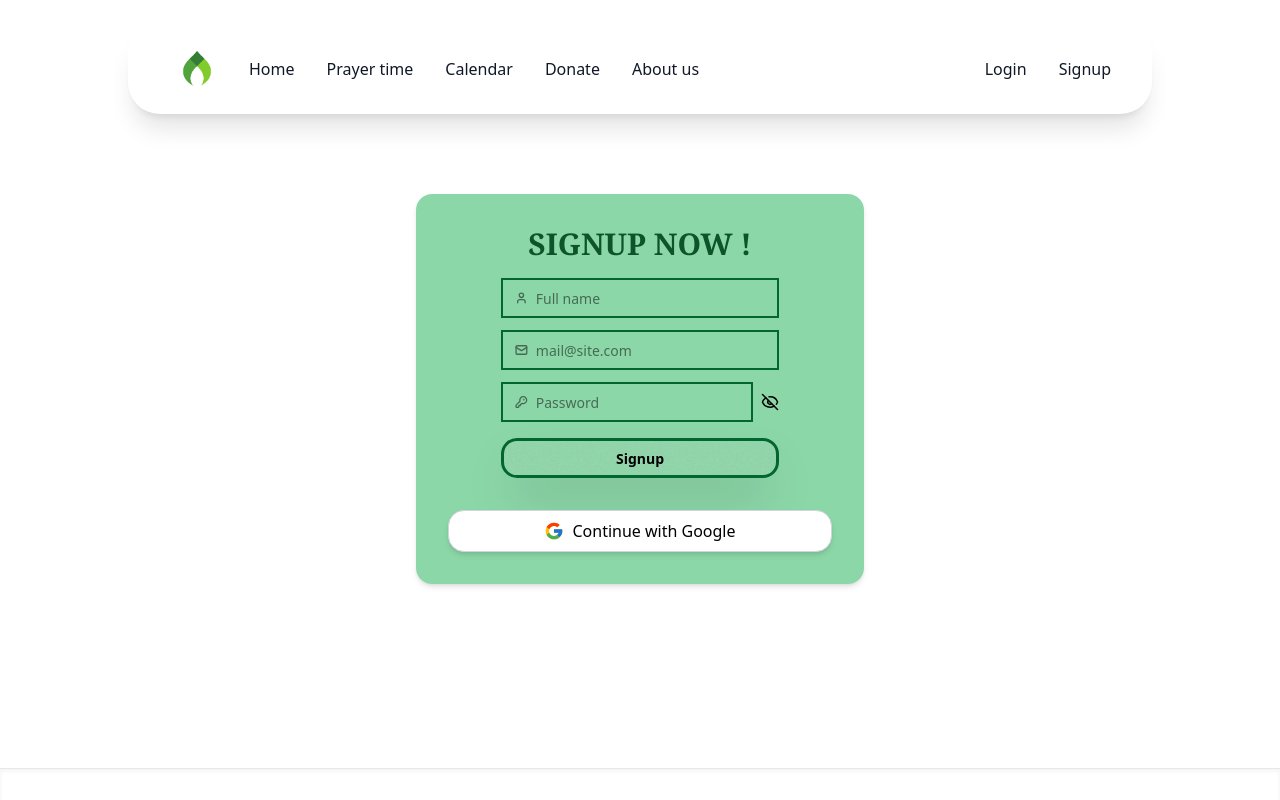
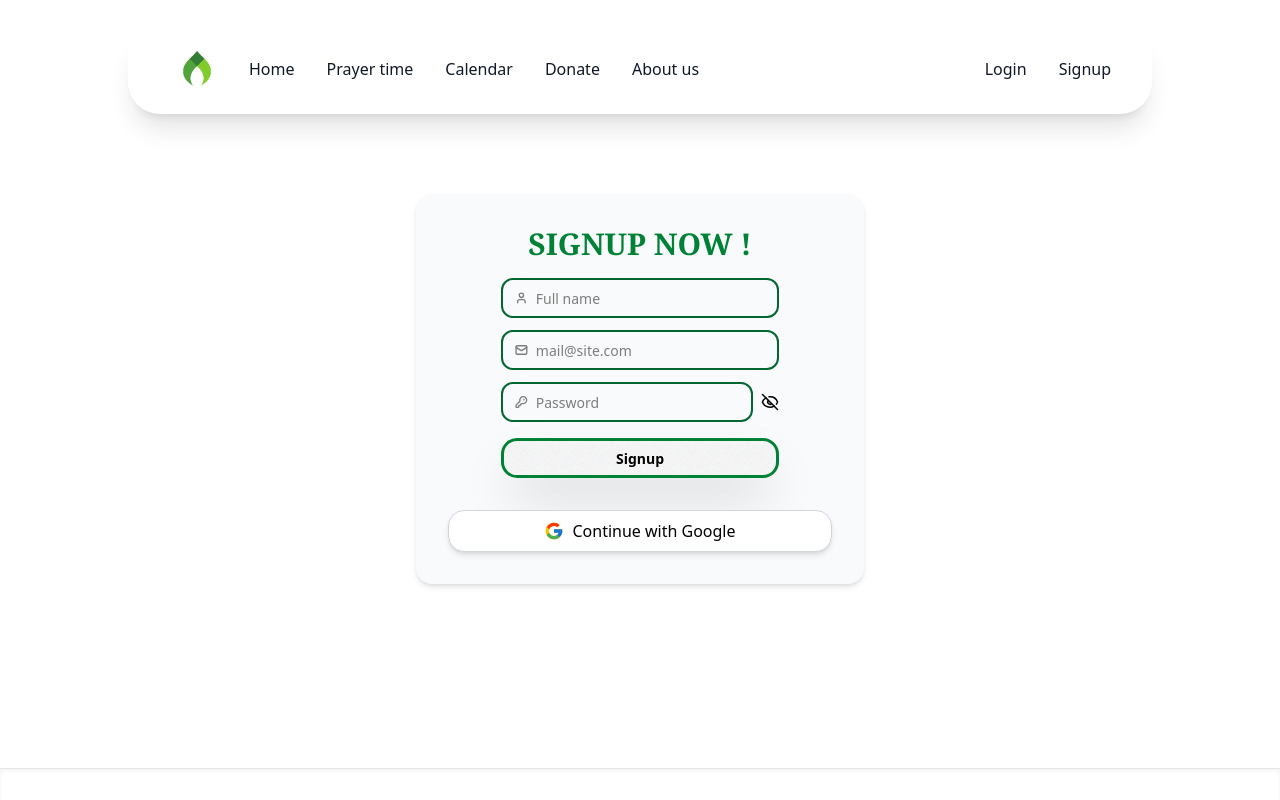
Before and after one commit to tahaxtrex/MsaCampusHub, a React (Vite) app in the folder frontend/: page /signup in a window 1280 px wide. Shown: the top 800 px of the page. Built offline with nearby package versions, Linux system fonts and the light colour scheme; no server answers.

Commit message:
EDIT design auth, add login and signup page in hamburger, edit contact page

```diff
--- a/frontend/src/components/auth/email.jsx
+++ b/frontend/src/components/auth/email.jsx
@@ -3,7 +3,7 @@ import React from 'react'
 function Email({ value, onChange, name }) {
   return (
     <div >
-      <label className="input validator border-2 border-green-800">
+      <label className="input validator border-2 rounded-xl border-green-800">
         <svg className="h-[1em] opacity-50" xmlns="http://www.w3.org/2000/svg" viewBox="0 0 24 24">
             <g
             strokeLinejoin="round"
--- a/frontend/src/components/auth/password.jsx
+++ b/frontend/src/components/auth/password.jsx
@@ -3,7 +3,7 @@ import React from 'react'
 function Password({ value, onChange, name, showpassword }) {
   return (
     <div >
-      <label className="input validator border-2 border-green-800">
+      <label className="input validator border-2 rounded-xl border-green-800">
         <svg className="h-[1em] opacity-50" xmlns="http://www.w3.org/2000/svg" viewBox="0 0 24 24">
             <g
             strokeLinejoin="round"
--- a/frontend/src/components/auth/username.jsx
+++ b/frontend/src/components/auth/username.jsx
@@ -3,7 +3,7 @@ import React from 'react'
 function Username({ value, onChange, name }) {
   return (
     <div>
-        <label className="input validator border-2 border-green-800">
+        <label className="input validator border-2 rounded-xl border-green-800">
         <svg className="h-[1em] opacity-50" xmlns="http://www.w3.org/2000/svg" viewBox="0 0 24 24">
             <g
             strokeLinejoin="round"
--- a/frontend/src/components/firebase/authentification/logincard.jsx
+++ b/frontend/src/components/firebase/authentification/logincard.jsx
@@ -91,8 +91,8 @@ function LoginCardFirebase() {
 
   return (
     <div className='flex justify-center items-center m-auto w-3xl'>
-      <div className='bg-green-600/45 flex flex-col gap-4 p-8 rounded-2xl shadow-md w-full items-center max-w-md mt-20'>
-        <h1 className='font-bold font-serif text-3xl text-green-900 '>LOGIN</h1>
+      <div className='bg-gray-50 flex flex-col gap-4 p-8 rounded-2xl shadow-md w-full items-center max-w-md mt-20'>
+        <h1 className='font-bold font-serif text-3xl text-green-700 '>LOGIN</h1>
 
         <form onSubmit={handleSubmit}>
           <div className='flex space-y-3 flex-col'>
--- a/frontend/src/components/firebase/authentification/signupcard.jsx
+++ b/frontend/src/components/firebase/authentification/signupcard.jsx
@@ -95,8 +95,8 @@ function SignupCardFireBase() {
 
   return (
     <div className='flex justify-center items-center m-auto w-3xl'>
-      <div className='bg-green-600/45 flex flex-col gap-4 p-8 rounded-2xl shadow-md w-full items-center max-w-md mt-20'>
-        <h1 className='font-bold font-serif text-3xl text-green-900 '>SIGNUP NOW !</h1>
+      <div className='bg-gray-50 flex flex-col gap-4 p-8 rounded-2xl shadow-md w-full items-center max-w-md mt-20'>
+        <h1 className='font-bold font-serif text-3xl text-green-700 '>SIGNUP NOW !</h1>
 
         <form onSubmit={handleSubmit}>
           <div className='flex space-y-3 flex-col'>
@@ -112,7 +112,7 @@ function SignupCardFireBase() {
           </div>
 
           <div className='flex flex-row gap-3 mt-4'>
-            <button type='submit' className="btn btn-success w-full rounded-2xl border-green-800 shadow-2xl" disabled={isSigningUp}>
+            <button type='submit' className="btn btn-success w-full rounded-2xl border-green-700 shadow-2xl" disabled={isSigningUp}>
               Signup
               {isSigningUp && <Loader2 className="animate-spin ml-2" />}
             </button>
--- a/frontend/src/components/navbar.jsx
+++ b/frontend/src/components/navbar.jsx
@@ -87,11 +87,25 @@ const NavBar = () => {
                     <Hamburger toggled={Menu} toggle={setMenu} color="white" />
                 </div>
                 <section className="font-medium font-mono font-stretch-50% flex flex-col gap-4 justify-around">
-                    <Link to="/">Home</Link>
-                    <Link to="/prayertime">Prayer Time</Link>
-                    <Link to="/calendar">Calendar</Link>
-                    <Link to="/donate">Donate</Link>
-                    <Link to="/about">About Us</Link>
+                    <a href="/">Home</a>
+                    <a href="/prayertime">Prayer Time</a>
+                    <a href="/calendar">Calendar</a>
+                    <a href="/donate">Donate</a>
+                    <a href="/about">About Us</a>
+                    <br /><br />
+                    {!authUser ? (
+                        <>
+                            <a href="/login">Login</a>
+                            <a href="/signup">Signup</a>
+                        </>
+                        ) : (
+                        <>
+                            <a href="/profile">Profile</a>
+                        </>
+                        )
+                    }
+
+
                 </section>
             </div>
             )}
--- a/frontend/src/pages/contactpage.jsx
+++ b/frontend/src/pages/contactpage.jsx
@@ -1,5 +1,6 @@
 import { useState } from "react";
 import { Mail, MapPin, Send } from "lucide-react";
+import logo from '../assets/msapng.png'
 
 function ContactPage() {
   const [formData, setFormData] = useState({
@@ -42,7 +43,9 @@ function ContactPage() {
               <MapPin className="text-green-600" />
               <span>Bremen, Germany</span>
             </div>
-            {/* Add social links or phone if needed */}
+            <div className="flex items-center size-70">
+                <img src={logo} alt="msalogo" />
+            </div>
           </div>
 
           {/* Contact Form */}
--- a/frontend/src/pages/homepage.jsx
+++ b/frontend/src/pages/homepage.jsx
@@ -11,13 +11,13 @@ function Home() {
     "https://raw.githubusercontent.com/tahaxtrex/Msa-images/26bc34b7f569f18d480d91a9f5bf54ff876e2743";
 
   const imageNames = [
-    "DSC09676.JPG",
     "amphi.JPG",
     "bbq.JPG",
+    "women%20amphi.JPG",
+    "men%20certificate.JPG",
     "bbq2.JPG",
     "finaliftarMSAdenoiseed-78.JPG",
     "khaoula%20nouha.JPG",
-    "men%20certificate.JPG",
     "women%20amphi.JPG",
   ];
 
```
